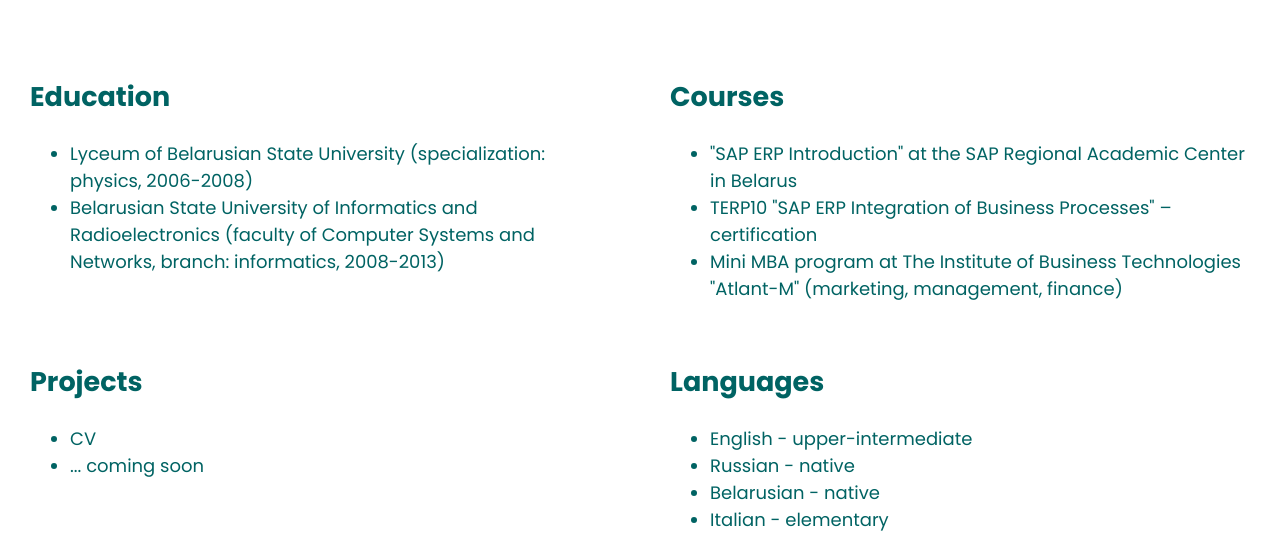
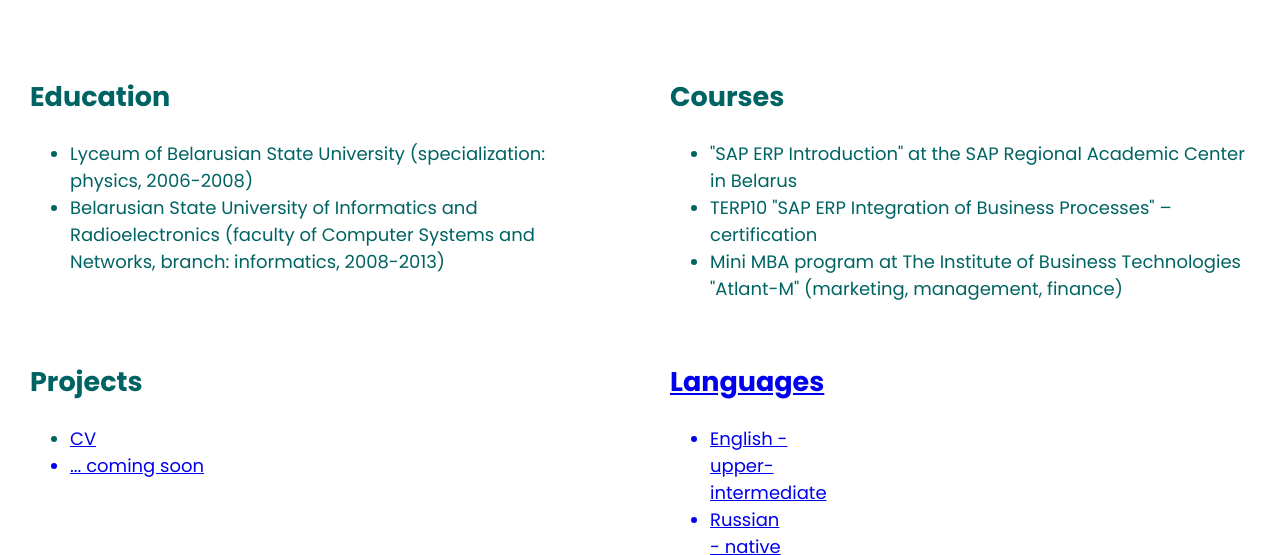
Before and after one commit to evaropan/rsschool-cv, a plain HTML site: page index.html in a window 1280 px wide. Shown: the part 894-1449 px from the top of the page. Drawn offline with Linux system fonts and the light colour scheme.

Commit message:
fix: add link to projects

```diff
--- a/index.html
+++ b/index.html
@@ -108,7 +108,7 @@
                             Projects
                         </h2>
                         <ul>
-                            <li>CV</li>
+                            <li><a href="https://github.com/evaropan/rsschool-cv/tree/rsschool-cv-html" target="_blank">CV</li>
                             <li>... coming soon</li>
                         </ul>
                     </section>
```
